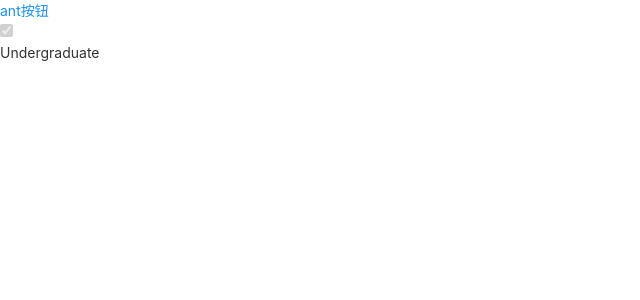
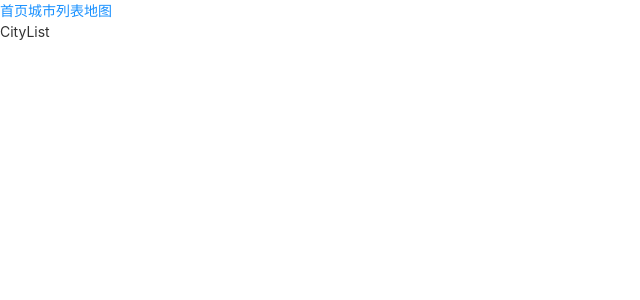
Before and after one commit to biyumeng/hkzf-bi, a React (Create React App) app: page /cityList in a window 1280 px wide. Shown: the top 300 px of the page, without its empty margins (0-640 px from the left). Built offline with nearby package versions, Linux system fonts and the light colour scheme.

Commit message:
配置路由

```diff
--- a/src/App.js
+++ b/src/App.js
@@ -1,16 +1,32 @@
 import React from 'react';
-import { Button , Checkbox } from 'antd-mobile'
+// import { Button , Checkbox } from 'antd-mobile'
 
-const CheckboxItem = Checkbox.CheckboxItem;
+import { BrowserRouter as Router, Route , Link , Switch } from 'react-router-dom'
+
+// const CheckboxItem = Checkbox.CheckboxItem;
+//导入路由对应组件
+import Home from './pages/Home';
+import CityList from './pages/CityList';
+import Map from './pages/Map';
+import NotFount from './pages/NotFount';
 
 function App() {
   return (
-    <div className="app">
-      <Button type="primary">ant按钮</Button>
-      <CheckboxItem key="disabled" data-seed="logId" disabled defaultChecked multipleLine>
-          Undergraduate
-      </CheckboxItem>
-    </div>
+    <Router className="app">
+      <Link to="/home">首页</Link>
+      <Link to="/cityList">城市列表</Link>
+      <Link to="/map">地图</Link>
+      <Switch>
+        {/* 一级路由 */}
+        <Route path="/home" component={Home}></Route>
+        <Route path="/cityList" component={CityList}></Route>
+        <Route path="/map" component={Map}></Route>
+
+        {/* 404页面 */}
+        <Route component={NotFount}></Route>
+      </Switch>
+
+    </Router>
   );
 }
 
--- /dev/null
+++ b/src/pages/CityList/index.js
@@ -0,0 +1,13 @@
+import React, { Component } from 'react';
+
+class CityList extends Component {
+    render(){
+        return (
+            <div>
+                CityList
+            </div>
+        )
+    }
+}
+
+export default CityList;
--- /dev/null
+++ b/src/pages/Home/index.js
@@ -0,0 +1,13 @@
+import React, { Component } from 'react';
+
+class Home extends Component {
+    render(){
+        return (
+            <div>
+                Home
+            </div>
+        )
+    }
+}
+
+export default Home;
--- /dev/null
+++ b/src/pages/Map/index.js
@@ -0,0 +1,13 @@
+import React, { Component } from 'react';
+
+class Map extends Component {
+    render(){
+        return (
+            <div>
+                Map
+            </div>
+        )
+    }
+}
+
+export default Map;
--- /dev/null
+++ b/src/pages/NotFount/index.js
@@ -0,0 +1,5 @@
+import React from 'react';
+
+const NotFount = ()=> <center><h1>页面找不到：404</h1></center>;
+
+export default NotFount;
```
